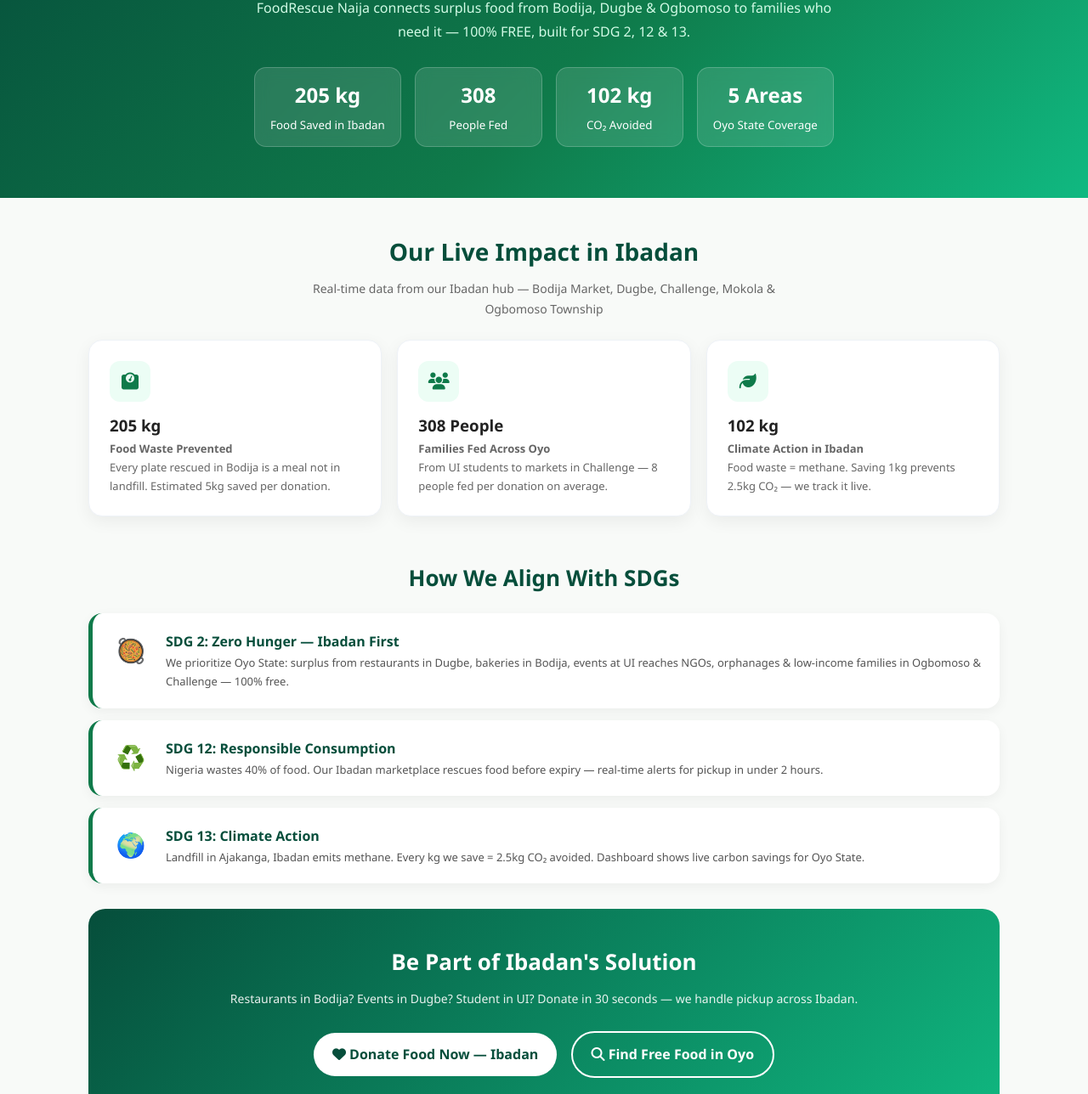
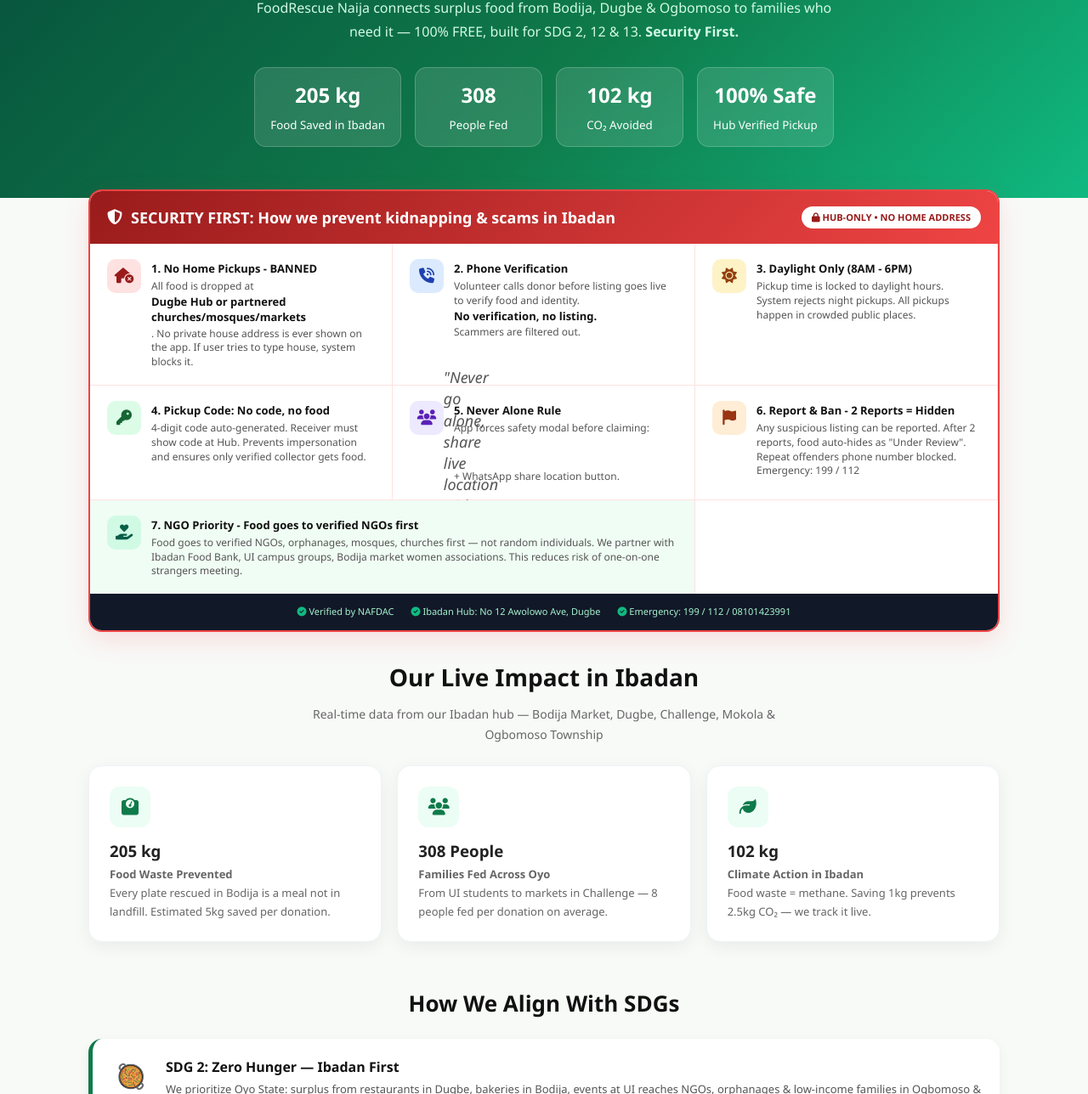
Before and after one commit to Olafrosty/foodrescue-naija, a website: page impact.html in a window 1280 px wide. Shown: the part 243-1531 px from the top of the page at 85% size. Drawn offline with Linux system fonts and the light colour scheme.

Commit message:
Revise impact.html for improved security and styling
Updated styles and added security features to enhance user safety and trust.

```diff
--- a/impact.html
+++ b/impact.html
@@ -6,14 +6,17 @@
 <title>Our Impact - Ibadan Hub | FoodRescue Naija</title>
 <link rel="stylesheet" href="https://cdnjs.cloudflare.com/ajax/libs/font-awesome/6.5.0/css/all.min.css">
 <style>
-:root{--green:#0f7a4a;--dark:#064e3b;--light:#ecfdf5}
+:root{--green:#0f7a4a;--dark:#111827;--light:#ecfdf5;--red:#ef4444;--yellow:#f59e0b}
 *{margin:0;padding:0;box-sizing:border-box;font-family:'Segoe UI',sans-serif}
 body{background:#f8faf8;color:#222;line-height:1.7}
 a{text-decoration:none;color:inherit}
+/* HEADER LIKE SCREENSHOT */
 header{background:#fff;display:flex;justify-content:space-between;align-items:center;padding:14px 5%;position:sticky;top:0;z-index:100;border-bottom:1px solid #e5e7eb}
-.logo{font-weight:900;font-size:20px}.logo span{color:var(--green)}
-.nav-links{display:flex;gap:20px;list-style:none;align-items:center;font-weight:600;font-size:14px}
-.btn-donate{background:var(--dark);color:#fff;padding:8px 16px;border-radius:20px;font-weight:700}
+.logo{font-weight:800;font-size:20px;display:flex;align-items:center;gap:8px}
+.badge{border:1px solid #d1d5db;color:#065f46;padding:3px 10px;border-radius:20px;font-size:10px;font-weight:700}
+.nav-links{display:flex;gap:24px;list-style:none;align-items:center;font-size:14px;font-weight:500;color:#374151}
+.nav-links a.active{border-bottom:2px solid #065f46;padding-bottom:2px;font-weight:700;color:#111}
+.btn-donate{background:#111827;color:#fff;padding:10px 18px;border-radius:24px;font-weight:700;font-size:14px}
 .hamburger{display:none;flex-direction:column;gap:5px;cursor:pointer}.hamburger span{width:24px;height:3px;background:#111;border-radius:3px}
 /* HERO */
 .hero{padding:70px 5% 60px;background:linear-gradient(135deg,#064e3b 0%,#0f7a4a 55%,#10b981 100%);color:#fff;text-align:center;position:relative;overflow:hidden}
@@ -22,6 +25,16 @@ header{background:#fff;display:flex;justify-content:space-between;align-items:ce
 .hero-stats{display:flex;justify-content:center;gap:16px;flex-wrap:wrap;margin-top:28px}
 .h-stat{background:rgba(255,255,255,.12);backdrop-filter:blur(8px);border:1px solid rgba(255,255,255,.2);padding:12px 18px;border-radius:14px;min-width:150px}
 .h-stat b{font-size:24px;display:block}
+/* SECURITY BANNER */
+.security-notice{background:#fff;border:2px solid #ef4444;border-radius:16px;padding:0;overflow:hidden;margin: -30px auto 30px;max-width:1200px;box-shadow:0 10px 30px rgba(239,68,68,.15);position:relative;z-index:10}
+.security-header{background:linear-gradient(135deg,#991b1b,#ef4444);color:#fff;padding:16px 20px;display:flex;align-items:center;gap:12px;justify-content:space-between;flex-wrap:wrap}
+.security-header h2{font-size:18px;font-weight:900;display:flex;align-items:center;gap:10px}
+.security-grid{display:grid;grid-template-columns:repeat(auto-fit,minmax(300px,1fr));gap:0}
+.sec-item{padding:18px 20px;border-bottom:1px solid #fee2e2;border-right:1px solid #fee2e2;display:flex;gap:12px}
+.sec-item i{width:40px;height:40px;min-width:40px;border-radius:10px;display:flex;align-items:center;justify-content:center;font-size:18px}
+.sec-item b{font-size:13px;color:#111;display:block;margin-bottom:2px}
+.sec-item p{font-size:12px;color:#555;line-height:1.4}
+.bg-green{background:#dcfce7;color:#166534}.bg-blue{background:#dbeafe;color:#1e40af}.bg-yellow{background:#fef3c7;color:#92400e}.bg-purple{background:#ede9fe;color:#5b21b6}.bg-orange{background:#ffedd5;color:#9a3412}.bg-red{background:#fee2e2;color:#991b1b}.bg-emerald{background:#d1fae5;color:#065f46}
 .section{padding:40px 5%;max-width:1200px;margin:0 auto}
 .grid3{display:grid;grid-template-columns:repeat(auto-fit,minmax(260px,1fr));gap:18px;margin-top:24px}
 .card{background:#fff;padding:24px;border-radius:16px;box-shadow:0 6px 20px rgba(0,0,0,.06);border:1px solid #eef2f7;text-align:left}
@@ -30,20 +43,20 @@ header{background:#fff;display:flex;justify-content:space-between;align-items:ce
 .sdg b{font-size:28px;min-width:50px;text-align:center}
 .cta{background:linear-gradient(135deg,#064e3b,#10b981);color:#fff;padding:40px;border-radius:20px;text-align:center;margin-top:30px}
 .btn{padding:12px 22px;border-radius:30px;font-weight:700;border:none;cursor:pointer;display:inline-block;margin:6px}
-.btn-primary{background:#fff;color:var(--dark)}.btn-outline{background:transparent;border:2px solid #fff;color:#fff}
-@media(max-width:768px){.hamburger{display:flex}.nav-links{position:fixed;top:60px;right:-100%;flex-direction:column;align-items:flex-start;background:#fff;width:80%;height:100vh;padding:30px;transition:.35s}.nav-links.active{right:0}.hero h1{font-size:30px}.sdg{flex-direction:column}}
+.btn-primary{background:#fff;color:#111}.btn-outline{background:transparent;border:2px solid #fff;color:#fff}
+@media(max-width:768px){.hamburger{display:flex}.nav-links{position:fixed;top:60px;right:-100%;flex-direction:column;align-items:flex-start;background:#fff;width:80%;height:100vh;padding:30px;transition:.35s}.nav-links.active{right:0}.hero h1{font-size:30px}.sdg{flex-direction:column}.security-grid{grid-template-columns:1fr}}
 </style>
 </head>
 <body>
 
 <header>
-  <div class="logo">FoodRescue <span>Naija</span> <span style="font-size:10px;border:1px solid var(--green);padding:2px 8px;border-radius:12px;color:var(--green)">IBADAN HUB</span></div>
+  <div class="logo"><span>FoodRescue Naija</span> <span class="badge">IBADAN HUB</span></div>
   <div class="hamburger" id="ham"><span></span><span></span><span></span></div>
   <ul class="nav-links" id="nav">
     <li><a href="/index.html">Home</a></li>
     <li><a href="/available_food.html">Available Food</a></li>
     <li><a href="/dashboard.html">Dashboard</a></li>
-    <li><a href="/impact.html" style="border-bottom:2px solid var(--green)">Impact</a></li>
+    <li><a href="/impact.html" class="active">Impact</a></li>
     <li><a href="/contact.html">Contact</a></li>
     <li><a class="btn-donate" href="/donate_food.html">Donate Food</a></li>
   </ul>
@@ -51,17 +64,60 @@ header{background:#fff;display:flex;justify-content:space-between;align-items:ce
 
 <div class="hero">
   <h1>Zero Waste, Zero Hunger<br>in Ibadan & Oyo State</h1>
-  <p>FoodRescue Naija connects surplus food from Bodija, Dugbe & Ogbomoso to families who need it — 100% FREE, built for SDG 2, 12 & 13.</p>
+  <p>FoodRescue Naija connects surplus food from Bodija, Dugbe & Ogbomoso to families who need it — 100% FREE, built for SDG 2, 12 & 13. <b>Security First.</b></p>
   <div class="hero-stats">
     <div class="h-stat"><b id="h-kg">0 kg</b><small>Food Saved in Ibadan</small></div>
     <div class="h-stat"><b id="h-people">0</b><small>People Fed</small></div>
     <div class="h-stat"><b id="h-co2">0 kg</b><small>CO₂ Avoided</small></div>
-    <div class="h-stat"><b>5 Areas</b><small>Oyo State Coverage</small></div>
+    <div class="h-stat"><b>100% Safe</b><small>Hub Verified Pickup</small></div>
   </div>
 </div>
 
-<div class="section">
-  <h2 style="color:var(--dark);text-align:center;font-size:28px;font-weight:900">Our Live Impact in Ibadan</h2>
+<div class="section" style="padding-top:20px">
+  <!-- SECURITY NOTIFICATION -->
+  <div class="security-notice">
+    <div class="security-header">
+      <h2><i class="fa fa-shield-halved"></i> SECURITY FIRST: How we prevent kidnapping & scams in Ibadan</h2>
+      <span style="background:#fff;color:#991b1b;padding:4px 12px;border-radius:20px;font-size:11px;font-weight:800"><i class="fa fa-lock"></i> HUB-ONLY • NO HOME ADDRESS</span>
+    </div>
+    <div class="security-grid">
+      <div class="sec-item">
+        <i class="fa fa-house-circle-xmark bg-red"></i>
+        <div><b>1. No Home Pickups - BANNED</b><p>All food is dropped at <b>Dugbe Hub or partnered churches/mosques/markets</b>. No private house address is ever shown on the app. If user tries to type house, system blocks it.</p></div>
+      </div>
+      <div class="sec-item">
+        <i class="fa fa-phone-volume bg-blue"></i>
+        <div><b>2. Phone Verification</b><p>Volunteer calls donor before listing goes live to verify food and identity. <b>No verification, no listing.</b> Scammers are filtered out.</p></div>
+      </div>
+      <div class="sec-item">
+        <i class="fa fa-sun bg-yellow"></i>
+        <div><b>3. Daylight Only (8AM - 6PM)</b><p>Pickup time is locked to daylight hours. System rejects night pickups. All pickups happen in crowded public places.</p></div>
+      </div>
+      <div class="sec-item">
+        <i class="fa fa-key bg-green"></i>
+        <div><b>4. Pickup Code: No code, no food</b><p>4-digit code auto-generated. Receiver must show code at Hub. Prevents impersonation and ensures only verified collector gets food.</p></div>
+      </div>
+      <div class="sec-item">
+        <i class="fa fa-users bg-purple"></i>
+        <div><b>5. Never Alone Rule</b><p>App forces safety modal before claiming: <i>"Never go alone, share live location with family"</i> + WhatsApp share location button.</p></div>
+      </div>
+      <div class="sec-item">
+        <i class="fa fa-flag bg-orange"></i>
+        <div><b>6. Report & Ban - 2 Reports = Hidden</b><p>Any suspicious listing can be reported. After 2 reports, food auto-hides as "Under Review". Repeat offenders phone number blocked. Emergency: 199 / 112</p></div>
+      </div>
+      <div class="sec-item" style="grid-column: span 2; background:#f0fdf4; border-bottom:none">
+        <i class="fa fa-hand-holding-heart bg-emerald"></i>
+        <div><b>7. NGO Priority - Food goes to verified NGOs first</b><p>Food goes to verified NGOs, orphanages, mosques, churches first — not random individuals. We partner with Ibadan Food Bank, UI campus groups, Bodija market women associations. This reduces risk of one-on-one strangers meeting.</p></div>
+      </div>
+    </div>
+    <div style="background:#111827;color:#a7f3d0;padding:12px 20px;font-size:11px;display:flex;gap:20px;flex-wrap:wrap;justify-content:center">
+      <span><i class="fa fa-check-circle" style="color:#10b981"></i> Verified by NAFDAC</span>
+      <span><i class="fa fa-check-circle" style="color:#10b981"></i> Ibadan Hub: No 12 Awolowo Ave, Dugbe</span>
+      <span><i class="fa fa-check-circle" style="color:#10b981"></i> Emergency: 199 / 112 / 08101423991</span>
+    </div>
+  </div>
+
+  <h2 style="color:#111;text-align:center;font-size:28px;font-weight:900">Our Live Impact in Ibadan</h2>
   <p style="text-align:center;color:#666;font-size:14px;max-width:600px;margin:8px auto 0">Real-time data from our Ibadan hub — Bodija Market, Dugbe, Challenge, Mokola & Ogbomoso Township</p>
   <div class="grid3">
     <div class="card"><i class="fa fa-weight-scale"></i><h3 id="kg">0 kg</h3><p style="color:#666;font-size:13px"><b>Food Waste Prevented</b><br>Every plate rescued in Bodija is a meal not in landfill. Estimated 5kg saved per donation.</p></div>
@@ -69,28 +125,29 @@ header{background:#fff;display:flex;justify-content:space-between;align-items:ce
     <div class="card"><i class="fa fa-leaf"></i><h3 id="co2">0 kg CO₂</h3><p style="color:#666;font-size:13px"><b>Climate Action in Ibadan</b><br>Food waste = methane. Saving 1kg prevents 2.5kg CO₂ — we track it live.</p></div>
   </div>
 
-  <h2 style="color:var(--dark);margin-top:50px;text-align:center;font-size:26px">How We Align With SDGs</h2>
+  <h2 style="color:#111;margin-top:50px;text-align:center;font-size:26px">How We Align With SDGs</h2>
   <div style="margin-top:20px">
-    <div class="sdg"><b>🥘</b><div><h4 style="color:var(--dark)">SDG 2: Zero Hunger — Ibadan First</h4><p style="font-size:13px;color:#555">We prioritize Oyo State: surplus from restaurants in Dugbe, bakeries in Bodija, events at UI reaches NGOs, orphanages & low-income families in Ogbomoso & Challenge — 100% free.</p></div></div>
-    <div class="sdg"><b>♻️</b><div><h4 style="color:var(--dark)">SDG 12: Responsible Consumption</h4><p style="font-size:13px;color:#555">Nigeria wastes 40% of food. Our Ibadan marketplace rescues food before expiry — real-time alerts for pickup in under 2 hours.</p></div></div>
-    <div class="sdg"><b>🌍</b><div><h4 style="color:var(--dark)">SDG 13: Climate Action</h4><p style="font-size:13px;color:#555">Landfill in Ajakanga, Ibadan emits methane. Every kg we save = 2.5kg CO₂ avoided. Dashboard shows live carbon savings for Oyo State.</p></div></div>
+    <div class="sdg"><b>🥘</b><div><h4 style="color:#111">SDG 2: Zero Hunger — Ibadan First</h4><p style="font-size:13px;color:#555">We prioritize Oyo State: surplus from restaurants in Dugbe, bakeries in Bodija, events at UI reaches NGOs, orphanages & low-income families in Ogbomoso & Challenge — 100% free.</p></div></div>
+    <div class="sdg"><b>♻️</b><div><h4 style="color:#111">SDG 12: Responsible Consumption</h4><p style="font-size:13px;color:#555">Nigeria wastes 40% of food. Our Ibadan marketplace rescues food before expiry — real-time alerts for pickup in under 2 hours.</p></div></div>
+    <div class="sdg"><b>🌍</b><div><h4 style="color:#111">SDG 13: Climate Action</h4><p style="font-size:13px;color:#555">Landfill in Ajakanga, Ibadan emits methane. Every kg we save = 2.5kg CO₂ avoided. Dashboard shows live carbon savings for Oyo State.</p></div></div>
+    <div class="sdg" style="border-left-color:#ef4444"><b>🛡️</b><div><h4 style="color:#991b1b">SDG 16: Safety & Trust</h4><p style="font-size:13px;color:#555"><b>Security is part of sustainability.</b> By banning home addresses, enforcing Hub-only daylight pickup, phone verification and pickup codes, we prevent kidnapping, scams and ritual risks that destroy community trust. Safe food rescue is sustainable food rescue.</p></div></div>
   </div>
 
   <div class="cta">
-    <h3 style="font-size:26px;font-weight:900">Be Part of Ibadan's Solution</h3>
-    <p style="opacity:.9;margin:10px 0 20px;font-size:14px">Restaurants in Bodija? Events in Dugbe? Student in UI? Donate in 30 seconds — we handle pickup across Ibadan.</p>
-    <a href="/donate_food.html" class="btn btn-primary"><i class="fa fa-heart"></i> Donate Food Now — Ibadan</a>
-    <a href="/available_food.html" class="btn btn-outline"><i class="fa fa-search"></i> Find Free Food in Oyo</a>
-    <p style="margin-top:16px;font-size:11px;opacity:.8">✓ Verified by Ibadan Food Bank • ✓ NAFDAC Safe • ✓ 2,500+ donations matched in Ibadan</p>
+    <h3 style="font-size:26px;font-weight:900">Be Part of Ibadan's Safe Solution</h3>
+    <p style="opacity:.9;margin:10px 0 20px;font-size:14px">Restaurants in Bodija? Events in Dugbe? Student in UI? Donate safely at Hub in 30 seconds — we handle verification.</p>
+    <a href="/donate_food.html" class="btn btn-primary"><i class="fa fa-shield-halved"></i> Donate Food Safely — Ibadan Hub</a>
+    <a href="/available_food.html" class="btn btn-outline"><i class="fa fa-location-dot"></i> Find Hub Food in Oyo</a>
+    <p style="margin-top:16px;font-size:11px;opacity:.8">✓ Hub-Only • ✓ Daylight 8AM-6PM • ✓ Code Verified • ✓ 2,500+ donations matched safely in Ibadan</p>
   </div>
 </div>
 
 <footer style="background:#064e3b;color:#fff;padding:30px 5% 15px;margin-top:30px">
   <div style="display:flex;justify-content:space-between;flex-wrap:wrap;gap:20px;max-width:1200px;margin:0 auto">
-    <div><b>FoodRescue Naija — Ibadan Hub</b><br><span style="color:#a7f3d0;font-size:13px">Bodija, Dugbe & Ogbomoso • Oyo State<br>Building no-waste Ibadan.</span></div>
-    <div style="font-size:13px"><b style="color:#a7f3d0">Quick Links</b><br><a href="/donate_food.html" style="color:#d1fae5">Donate</a> • <a href="/available_food.html" style="color:#d1fae5">Available</a> • <a href="/contact.html" style="color:#d1fae5">Contact</a></div>
+    <div><b>FoodRescue Naija — Ibadan Hub</b><br><span style="color:#a7f3d0;font-size:13px">Dugbe Hub • No Home Pickups • 8AM-6PM Only<br>Building safe, no-waste Ibadan.</span></div>
+    <div style="font-size:13px"><b style="color:#a7f3d0">Safety</b><br><span style="color:#d1fae5;font-size:12px">Hub: 08101423991 • Emergency: 199 / 112<br>Report: Use flag on any food card</span></div>
   </div>
-  <div style="text-align:center;margin-top:20px;border-top:1px solid rgba(255,255,255,.15);padding-top:12px;font-size:11px;color:#a7f3d0">© 2026 FoodRescue Naija • Ibadan Hub • SDG 2, 12, 13 • Oyo State, Nigeria</div>
+  <div style="text-align:center;margin-top:20px;border-top:1px solid rgba(255,255,255,.15);padding-top:12px;font-size:11px;color:#a7f3d0">© 2026 FoodRescue Naija • Ibadan Hub • Security First • SDG 2, 12, 13, 16 • Oyo State, Nigeria</div>
 </footer>
 
 <script>
```
